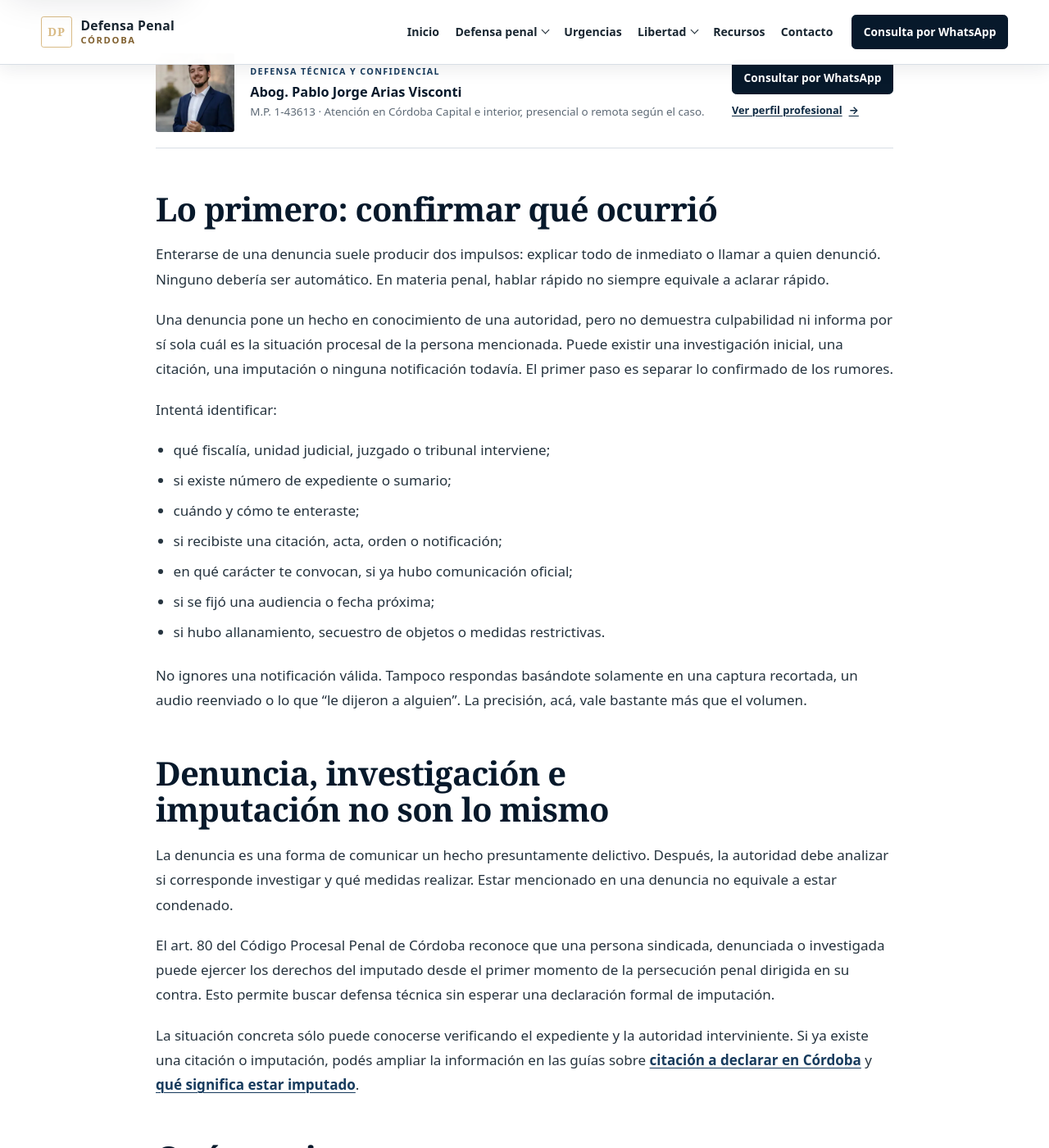
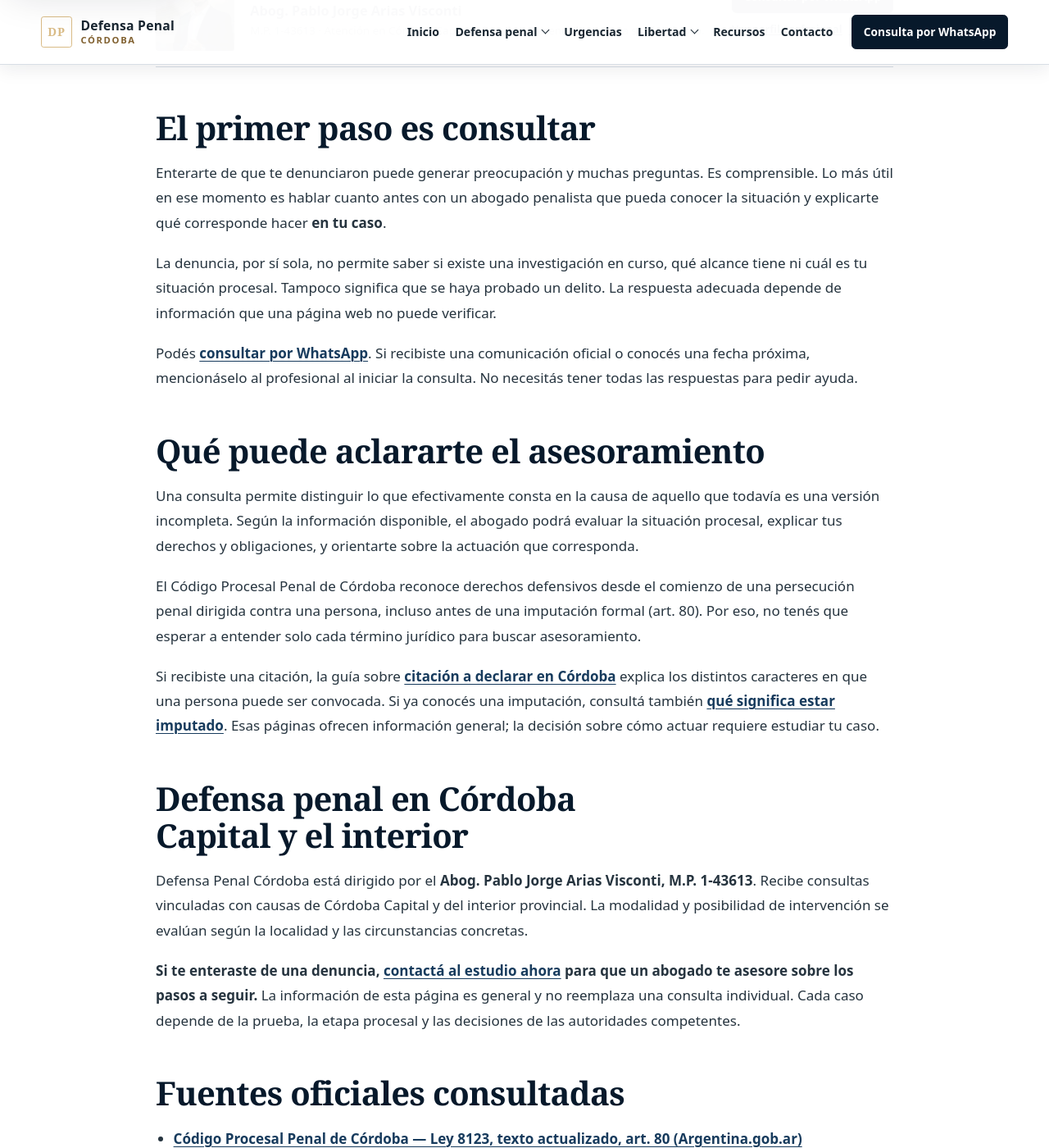
Before and after one commit to Elitedomainsx/Defensa-Penal-Cordoba, a Jekyll site: the page built from me-denunciaron-penalmente-cordoba.md, in a window 1280 px wide and 1400 px high, scrolled down 706 px. Shown: the whole window at 82% size. Built offline with Jekyll 4.4.1, drawn with Linux system fonts in a browser that asks for light colours; some of the changed text lies outside the part shown.

Commit message:
Focus criminal complaint guide on prompt legal consultation

```diff
--- a/me-denunciaron-penalmente-cordoba.md
+++ b/me-denunciaron-penalmente-cordoba.md
@@ -1,115 +1,41 @@
 ---
 layout: article
-title: "Me denunciaron penalmente en Córdoba: qué hacer"
-h1: "Me denunciaron penalmente en Córdoba: qué hacer antes de declarar"
-description: "Si te denunciaron penalmente en Córdoba, conocé qué conviene verificar, qué documentación conservar y cuándo consultar antes de declarar."
-quick: "Que alguien formule una denuncia no significa que estés condenado ni permite saber, por sí solo, si ya existe una imputación formal. Verificá qué autoridad interviene, conservá citaciones, actas, mensajes y archivos sin alterarlos, y consultá antes de declarar o realizar presentaciones. No contactes a denunciantes o testigos para influir en su versión."
+title: "Me denunciaron penalmente en Córdoba | Consultá a un abogado"
+h1: "¿Te enteraste de una denuncia penal en Córdoba?"
+description: "Si te enteraste de una denuncia penal en Córdoba, consultá cuanto antes a un abogado para conocer tu situación y recibir asesoramiento sobre los pasos a seguir."
+quick: "Si te enteraste de una denuncia penal, contactá cuanto antes a un abogado penalista. Una denuncia no equivale a una condena y, sin conocer la causa, nadie puede decirte qué actuación corresponde. La defensa puede verificar tu situación y asesorarte según el expediente."
 last_updated: "28 de septiembre de 2026"
 last_modified_at: "2026-09-28"
 sources:
-  - label: "Código Procesal Penal de Córdoba — Ley 8123, texto actualizado, arts. 1, 80 y 258–261 (Argentina.gob.ar)"
+  - label: "Código Procesal Penal de Córdoba — Ley 8123, texto actualizado, art. 80 (Argentina.gob.ar)"
     url: "https://www.argentina.gob.ar/normativa/provincial/ley-8123-123456789-0abc-defg-321-8000ovorpyel/actualizacion"
-  - label: "Ley 10.457 — modificación del Código Procesal Penal de Córdoba, incluido el art. 80 (Argentina.gob.ar)"
+  - label: "Ley 10.457 — modificación del art. 80 del Código Procesal Penal de Córdoba (Argentina.gob.ar)"
     url: "https://www.argentina.gob.ar/normativa/provincial/ley-10457-123456789-0abc-defg-754-0100ovorpyel/actualizacion"
 faq:
-  - q: "¿Una denuncia significa que ya estoy imputado?"
-    a: "No necesariamente. Una denuncia comunica un hecho a la autoridad; la situación procesal debe comprobarse en el caso concreto. El art. 80 del CPP de Córdoba permite ejercer derechos defensivos desde el primer momento de una persecución penal dirigida contra la persona, incluso si todavía no hubo una imputación formal."
-  - q: "¿Debo comunicarme con quien me denunció?"
-    a: "No para discutir el caso ni intentar modificar su versión o la de posibles testigos. Conservá las comunicaciones existentes y consultá antes de iniciar nuevos contactos. Amenazar, presionar u ocultar prueba puede agravar seriamente la situación."
-  - q: "¿Conviene presentar pruebas de inmediato?"
-    a: "Primero debe evaluarse qué se investiga, qué autoridad interviene y cuál es la estrategia. Conservá los originales y no borres ni edites archivos. La oportunidad y forma de aportar material dependen del expediente."
+  - q: "¿Una denuncia significa que ya estoy condenado?"
+    a: "No. La existencia de una denuncia no equivale a una condena. Para conocer tu situación procesal y recibir orientación sobre el caso concreto es necesario consultar a un profesional."
+  - q: "¿Necesito esperar una imputación formal para consultar?"
+    a: "No. Podés consultar en cuanto conocés la denuncia. El art. 80 del Código Procesal Penal de Córdoba contempla el ejercicio de derechos defensivos desde el primer momento de la persecución penal dirigida contra la persona."
 ---
 
-## Lo primero: confirmar qué ocurrió
+## El primer paso es consultar
 
-Enterarse de una denuncia suele producir dos impulsos: explicar todo de inmediato o llamar a quien denunció. Ninguno debería ser automático. En materia penal, hablar rápido no siempre equivale a aclarar rápido.
+Enterarte de que te denunciaron puede generar preocupación y muchas preguntas. Es comprensible. Lo más útil en ese momento es hablar cuanto antes con un abogado penalista que pueda conocer la situación y explicarte qué corresponde hacer **en tu caso**.
 
-Una denuncia pone un hecho en conocimiento de una autoridad, pero no demuestra culpabilidad ni informa por sí sola cuál es la situación procesal de la persona mencionada. Puede existir una investigación inicial, una citación, una imputación o ninguna notificación todavía. El primer paso es separar lo confirmado de los rumores.
+La denuncia, por sí sola, no permite saber si existe una investigación en curso, qué alcance tiene ni cuál es tu situación procesal. Tampoco significa que se haya probado un delito. La respuesta adecuada depende de información que una página web no puede verificar.
 
-Intentá identificar:
+Podés [consultar por WhatsApp](https://wa.me/543513772921?text=Hola%2C%20me%20enter%C3%A9%20de%20una%20denuncia%20penal%20en%20C%C3%B3rdoba%20y%20quisiera%20asesoramiento.). Si recibiste una comunicación oficial o conocés una fecha próxima, mencionáselo al profesional al iniciar la consulta. No necesitás tener todas las respuestas para pedir ayuda.
 
-- qué fiscalía, unidad judicial, juzgado o tribunal interviene;
-- si existe número de expediente o sumario;
-- cuándo y cómo te enteraste;
-- si recibiste una citación, acta, orden o notificación;
-- en qué carácter te convocan, si ya hubo comunicación oficial;
-- si se fijó una audiencia o fecha próxima;
-- si hubo allanamiento, secuestro de objetos o medidas restrictivas.
+## Qué puede aclararte el asesoramiento
 
-No ignores una notificación válida. Tampoco respondas basándote solamente en una captura recortada, un audio reenviado o lo que “le dijeron a alguien”. La precisión, acá, vale bastante más que el volumen.
+Una consulta permite distinguir lo que efectivamente consta en la causa de aquello que todavía es una versión incompleta. Según la información disponible, el abogado podrá evaluar la situación procesal, explicar tus derechos y obligaciones, y orientarte sobre la actuación que corresponda.
 
-## Denuncia, investigación e imputación no son lo mismo
+El Código Procesal Penal de Córdoba reconoce derechos defensivos desde el comienzo de una persecución penal dirigida contra una persona, incluso antes de una imputación formal (art. 80). Por eso, no tenés que esperar a entender solo cada término jurídico para buscar asesoramiento.
 
-La denuncia es una forma de comunicar un hecho presuntamente delictivo. Después, la autoridad debe analizar si corresponde investigar y qué medidas realizar. Estar mencionado en una denuncia no equivale a estar condenado.
+Si recibiste una citación, la guía sobre [citación a declarar en Córdoba](/citacion-a-declarar-cordoba/) explica los distintos caracteres en que una persona puede ser convocada. Si ya conocés una imputación, consultá también [qué significa estar imputado](/orientacion-penal/que-significa-estar-imputado/). Esas páginas ofrecen información general; la decisión sobre cómo actuar requiere estudiar tu caso.
 
-El art. 80 del Código Procesal Penal de Córdoba reconoce que una persona sindicada, denunciada o investigada puede ejercer los derechos del imputado desde el primer momento de la persecución penal dirigida en su contra. Esto permite buscar defensa técnica sin esperar una declaración formal de imputación.
+## Defensa penal en Córdoba Capital y el interior
 
-La situación concreta sólo puede conocerse verificando el expediente y la autoridad interviniente. Si ya existe una citación o imputación, podés ampliar la información en las guías sobre [citación a declarar en Córdoba](/citacion-a-declarar-cordoba/) y [qué significa estar imputado](/orientacion-penal/que-significa-estar-imputado/).
+Defensa Penal Córdoba está dirigido por el **Abog. Pablo Jorge Arias Visconti, M.P. 1-43613**. Recibe consultas vinculadas con causas de Córdoba Capital y del interior provincial. La modalidad y posibilidad de intervención se evalúan según la localidad y las circunstancias concretas.
 
-## Qué conviene conservar
-
-Guardá sin modificar:
-
-- citaciones, actas, resoluciones y sobres recibidos;
-- conversaciones completas, no sólo capturas aisladas;
-- correos electrónicos, archivos, fotografías y videos relacionados;
-- comprobantes, ubicaciones, registros y documentos originales;
-- una cronología breve con fechas, personas y hechos que recuerdes;
-- datos de posibles testigos, sin indicarles qué deben decir.
-
-No borres mensajes, no edites archivos para que “se entiendan mejor” y no descartes dispositivos u objetos que podrían relacionarse con el caso. Preservar no significa que todo deba presentarse inmediatamente: significa mantener el material disponible para que la defensa evalúe su relevancia, origen y forma de incorporación.
-
-## Qué evitar antes de conocer el expediente
-
-Hasta comprender la situación, evitá:
-
-1. declarar o firmar documentos que no entendés;
-2. publicar explicaciones sobre el caso en redes sociales;
-3. discutir por mensajes con quien hizo la denuncia;
-4. pedir a testigos que cambien, coordinen u oculten información;
-5. borrar chats, archivos o cuentas;
-6. entregar voluntariamente documentación o dispositivos sin conocer el alcance del pedido y recibir asesoramiento;
-7. asumir que no pasa nada porque todavía no llegó una notificación.
-
-Esto no significa desobedecer una orden judicial ni dejar de comparecer a una citación válida. Si existe una orden o fecha concreta, informala al abogado desde el primer contacto.
-
-## ¿Tengo que declarar?
-
-No existe una respuesta universal. La persona imputada puede abstenerse de declarar sin que el silencio implique una presunción de culpabilidad y, si declara, debe contar con asistencia de su defensor conforme a los arts. 258 a 261 del CPP de Córdoba.
-
-Antes de decidir, la defensa necesita conocer el hecho atribuido, la prueba disponible y el momento procesal. Una explicación verdadera pero improvisada puede ser incompleta, confusa o incompatible con información que todavía no conocés.
-
-Si recibiste una convocatoria, revisá específicamente [si podés declarar sin abogado](/orientacion-penal/puedo-declarar-sin-abogado/) y no confundas una citación como testigo con una citación como persona imputada.
-
-## Cómo puede intervenir la defensa penal
-
-Según el caso, un abogado puede:
-
-- verificar la existencia y el estado de la causa;
-- identificar la autoridad y el hecho investigado;
-- revisar citaciones, actas y resoluciones;
-- acceder a la información procesal disponible;
-- asesorar sobre una declaración o presentación;
-- analizar la legalidad de allanamientos, secuestros o restricciones;
-- evaluar qué documentación conservar y qué prueba proponer;
-- controlar plazos, audiencias y riesgos vinculados con la libertad.
-
-La estrategia depende de la prueba, la etapa y las decisiones judiciales. No corresponde prometer archivo, sobreseimiento, absolución o ausencia de medidas sin revisar el expediente.
-
-## Qué enviar en el primer mensaje
-
-Para ordenar una consulta, alcanza con indicar:
-
-- nombre y localidad;
-- qué sabés de la denuncia y cómo te enteraste;
-- autoridad o dependencia mencionada;
-- número de expediente, si existe;
-- próxima fecha o audiencia;
-- si hubo citación, allanamiento, secuestro o detención;
-- qué documentos conservás.
-
-No hace falta mandar una novela por WhatsApp —la causa ya tendrá suficientes páginas— ni reenviar material sensible sin coordinar. Una síntesis permite identificar la urgencia y decidir qué conviene revisar primero.
-
-Defensa Penal Córdoba es el estudio jurídico dirigido por el **Abog. Pablo Jorge Arias Visconti, M.P. 1-43613**. Atiende consultas de Córdoba Capital y del interior provincial, en modalidad presencial o remota según el caso.
-
-Esta página brinda información general y no reemplaza el análisis individual. Cada situación depende de la prueba, la etapa procesal y las decisiones de la autoridad competente.
+**Si te enteraste de una denuncia, [contactá al estudio ahora](https://wa.me/543513772921?text=Hola%2C%20me%20enter%C3%A9%20de%20una%20denuncia%20penal%20en%20C%C3%B3rdoba%20y%20quisiera%20asesoramiento.) para que un abogado te asesore sobre los pasos a seguir.** La información de esta página es general y no reemplaza una consulta individual. Cada caso depende de la prueba, la etapa procesal y las decisiones de las autoridades competentes.
```
